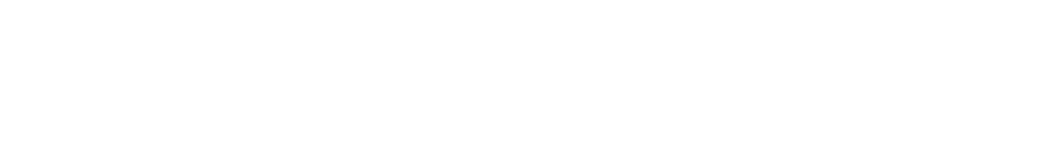
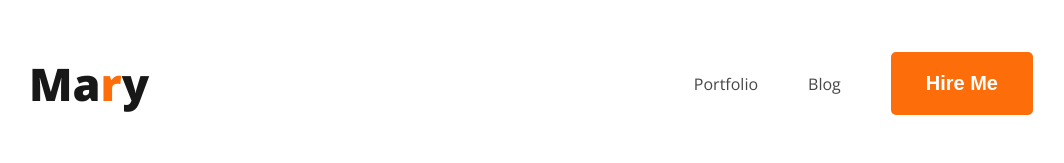
Before and after one commit to Salman472/module-5, a plain HTML site: page index.html in a window 1280 px wide. Shown: the whole page, without its empty margins (109-1173 px from the left). Drawn offline with nearby package versions, Linux system fonts and the light colour scheme; a web font is replaced by a local one.

Commit message:
this is my second commit in this project

```diff
--- a/index.html
+++ b/index.html
@@ -3,12 +3,22 @@
 <head>
     <meta charset="UTF-8">
     <meta name="viewport" content="width=device-width, initial-scale=1.0">
+    <link rel="preconnect" href="https://fonts.googleapis.com">
+    <link rel="preconnect" href="https://fonts.gstatic.com" crossorigin>
+    <link href="https://fonts.googleapis.com/css2?family=Azeret+Mono:ital,wght@0,100..900;1,100..900&family=Bebas+Neue&family=Inter:ital,opsz,wght@0,14..32,100..900;1,14..32,100..900&family=Manrope:wght@200..800&family=Merriweather:ital,opsz,wght@0,18..144,300..900;1,18..144,300..900&family=Open+Sans:ital,wght@0,300..800;1,300..800&family=Poppins:ital,wght@0,100;0,200;0,300;0,400;0,500;0,600;0,700;0,800;0,900;1,100;1,200;1,300;1,400;1,500;1,600;1,700;1,800;1,900&family=Roboto:ital,wght@0,100..900;1,100..900&family=Work+Sans:ital,wght@0,100..900;1,100..900&display=swap" rel="stylesheet">
     <title>Developer Portfolio</title>
     <link rel="stylesheet" href="style.css">
 </head>
-<body>
+<body class="open-sans-normal">
     <header>
-
+        <nav>
+            <h3 class="nav-title">Ma<span class="text-primary">r</span>y</h3>
+            <ul>
+                <li><a class="dark-2" href="">Portfolio</a></li>
+                <li><a class="dark-2" href="">Blog</a></li>
+                <button class="btn-primary">Hire Me</button>
+            </ul>
+        </nav>
     </header>
 
     <main>
--- a/style.css
+++ b/style.css
@@ -0,0 +1,59 @@
+
+.open-sans-normal {
+  font-family: "Open Sans", sans-serif;
+  font-optical-sizing: auto;
+  font-style: normal;
+  font-variation-settings:
+    "wdth" 100;
+}
+
+
+/* shared style */
+.text-primary{
+    color: #FD6E0A;
+}
+
+.dark-1{
+    color: #181818;
+}
+.dark-2{
+    color: #474747;
+}
+.dark-3{
+    color: #757575;
+}
+
+.btn-primary{
+    font-size: 20px;
+    font-weight: 700;
+    color: #FFFFFF;
+    background-color: #FD6E0A;
+    padding: 20px 35px;
+    border: none;
+    border-radius: 5px;
+}
+
+
+
+nav{
+    display: flex;
+    justify-content: space-between;
+    align-items: center;
+    margin: 0px 130px;
+}
+.nav-title{
+    font-size: 45px;
+    font-weight:800;
+    color: #181818;
+}
+nav ul{
+    display: flex;
+    align-items: center;
+}
+nav ul li{
+    list-style: none;
+    margin-right: 50px;
+}
+nav li a{
+    text-decoration: none;
+}
```
